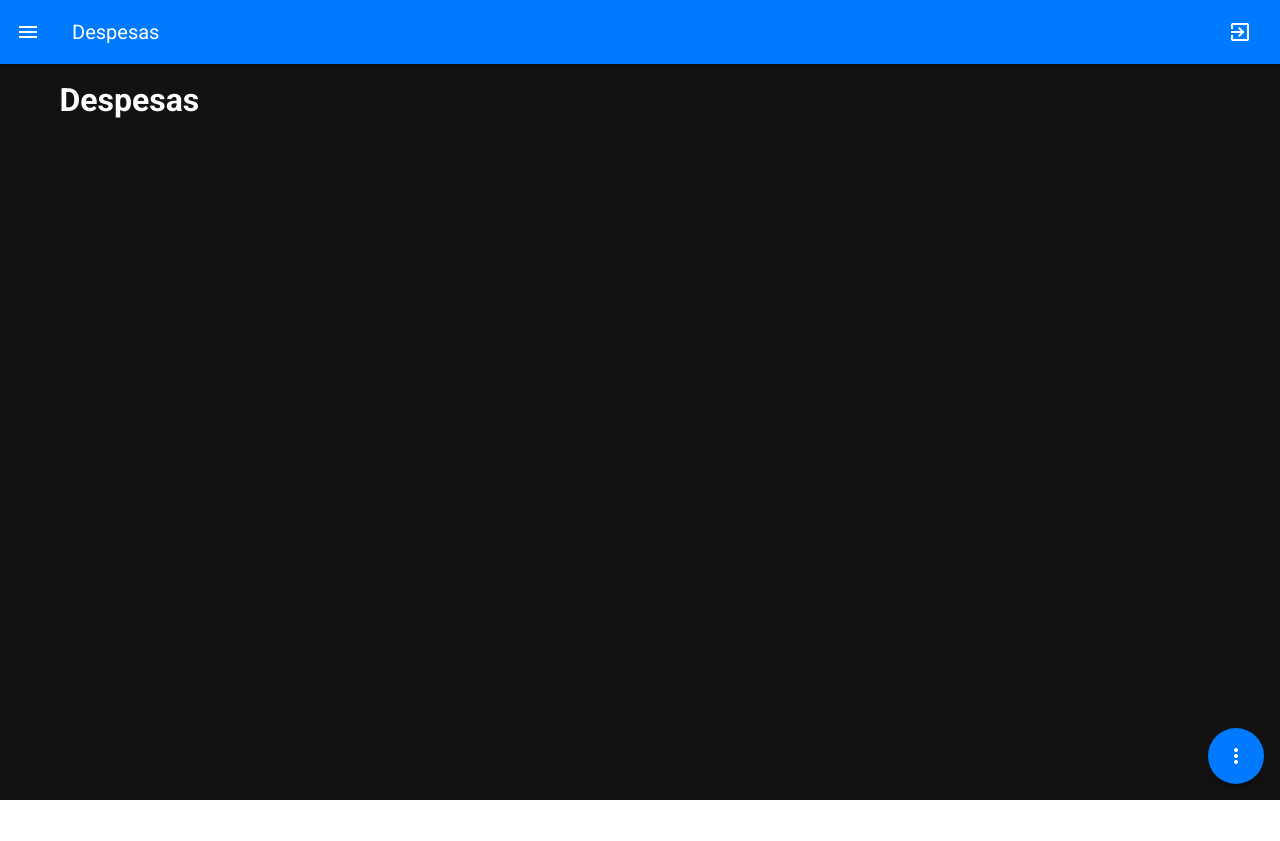
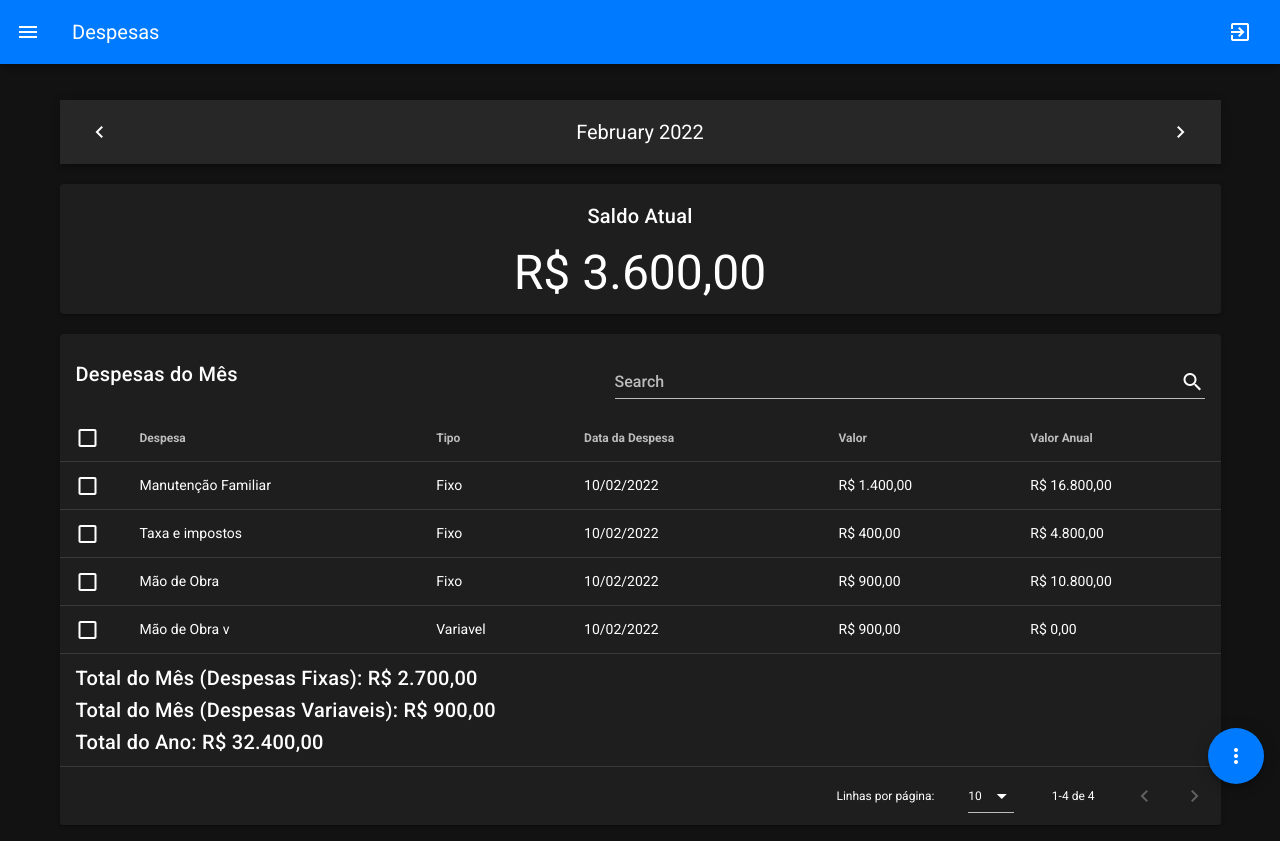
Before and after one commit to BrunaHosken/custo-producao-agricola, a Vue app in the folder front/: page /dashboard/despesas in a window 1280 px wide. Before the commit the page ends 800 px from the top, so only its background shows below. Built offline with nearby package versions, Linux system fonts and the light colour scheme.

Commit message:
tela pesquisa despesas

```diff
--- a/front/src/modules/dashboard/components/AppLayout.vue
+++ b/front/src/modules/dashboard/components/AppLayout.vue
@@ -9,21 +9,18 @@
         </v-flex>
       </v-layout>
     </v-container>
-    <AppFloatingButton v-show="!isShow" />
   </div>
 </template>
 
 <script>
 import AppMenu from "./AppMenu.vue";
 import AppToolbar from "./AppToolbar.vue";
-import AppFloatingButton from "./../modules/components/AppFloatingButton.vue";
 
 export default {
   name: "AppLayout",
   components: {
     AppToolbar,
     AppMenu,
-    AppFloatingButton,
   },
   data: () => ({
     drawer: false,
--- a/front/src/modules/dashboard/modules/components/AppFloatingButton.vue
+++ b/front/src/modules/dashboard/modules/components/AppFloatingButton.vue
@@ -25,19 +25,26 @@
         small
         color="red accent-2"
         title="Remover"
-        :disabled="disabled"
-        @click="showDeleteDialog = true"
+        :disabled="itens.length === 0"
+        @click="selectedItensDelete"
       >
         <!-- @click="delete" -->
         <v-icon>mdi-close-circle-outline</v-icon>
       </v-btn>
 
-      <v-btn fab small color="warning" title="Editar" :disabled="disabled">
+      <v-btn
+        fab
+        small
+        color="warning"
+        title="Editar"
+        :disabled="itens.length !== 1"
+        @click="selectedItensEdit"
+      >
         <!-- @click="edit" -->
         <v-icon>mdi-pencil-outline</v-icon>
       </v-btn>
 
-      <v-btn fab small color="success" title="Cadastrar">
+      <v-btn fab small color="success" title="Cadastrar" @click="newRegister">
         <!-- @click="new" -->
         <v-icon>mdi-plus-circle-outline</v-icon>
       </v-btn>
@@ -62,6 +69,7 @@ export default {
       type: Boolean,
       default: true,
     },
+    itens: [],
   },
   data() {
     return {
@@ -79,7 +87,20 @@ export default {
         this.showDeleteDialog = false;
       }
     },
+    newRegister() {
+      console.log("novo");
+    },
+    selectedItensDelete() {
+      this.showDeleteDialog = true;
+      console.log("Deletou", this.itens);
 
+      // console.log(
+      //   this.itens.reduce((a, b) => {
+      //     return b.index;
+      //   }, 0)
+      // );
+    },
+    selectedItensEdit() {},
     // addRecord(type) {
     //   this.$router
     //     .push({
--- /dev/null
+++ b/front/src/modules/dashboard/modules/components/TotalBalance.vue
@@ -0,0 +1,35 @@
+<template>
+  <v-card>
+    <v-card-title primary-title>
+      <div class="text-center ma-auto">
+        <p class="subheading">Saldo Atual</p>
+        <h1 class="display-2">{{ totalInCurrency }}</h1>
+      </div>
+    </v-card-title>
+  </v-card>
+</template>
+<script>
+import formatCurrentMixin from "./../../../../mixins/format-currency";
+
+export default {
+  name: "TotalBalance",
+  mixins: [formatCurrentMixin],
+  props: {
+    value: {
+      type: Number,
+      default: 0,
+    },
+  },
+  data: () => ({
+    total: 0,
+  }),
+  computed: {
+    totalInCurrency() {
+      return this.formatCurrency(this.total);
+    },
+  },
+  created() {
+    this.total = this.value;
+  },
+};
+</script>
--- a/front/src/modules/dashboard/modules/despesas/views/Despesas.vue
+++ b/front/src/modules/dashboard/modules/despesas/views/Despesas.vue
@@ -1,8 +1,182 @@
 <template>
-  <h1>Despesas</h1>
+  <v-layout row wrap>
+    <v-flex xs12>
+      <ToolbarByMonth class="mt-5 mb-3" format="MM-YYYY" month="02" />
+      <TotalBalance class="mt-5 mb-3" :value="value" />
+    </v-flex>
+    <v-flex xs12>
+      <v-card>
+        <v-card-title>
+          Despesas do Mês
+          <v-spacer></v-spacer>
+          <v-text-field
+            v-model="search"
+            append-icon="mdi-magnify"
+            label="Search"
+            hide-details
+          ></v-text-field>
+        </v-card-title>
+        <v-data-table
+          v-model="selected"
+          :headers="headers"
+          :items="produtos"
+          show-select
+          item-key="name"
+          :search="search"
+          multi-select
+          loading="false"
+          loading-text="Loading... Please wait"
+        >
+          <template v-slot:[`item.valor`]="{ item }">
+            {{ formatCurrency(item.valor) }}
+          </template>
+          <template v-slot:[`item.valorAnual`]="{ item }">
+            {{ formatCurrency(calculaValorAnual(item)) }}
+          </template>
+          <template v-slot:[`body.append`]>
+            <tr>
+              <td colspan="12">
+                <h3 class="mt-2">
+                  Total do Mês (Despesas Fixas):
+                  {{ formatCurrency(calculaTotalMêsFixo(produtos)) }}
+                </h3>
+
+                <h3>
+                  Total do Mês (Despesas Variaveis):
+                  {{ formatCurrency(calculaTotalMêsVariavel(produtos)) }}
+                </h3>
+
+                <h3 class="mb-2">
+                  Total do Ano:
+                  {{ formatCurrency(calculaTotalAnual(produtos)) }}
+                </h3>
+              </td>
+            </tr>
+          </template>
+        </v-data-table>
+      </v-card>
+    </v-flex>
+    <AppFloatingButton v-show="true" :itens="selected" />
+  </v-layout>
 </template>
+
 <script>
+import ToolbarByMonth from "./../../components/ToolbarByMonth.vue";
+import moment from "moment";
+
+import formatCurrentMixin from "./../../../../../mixins/format-currency";
+import AppFloatingButton from "./../../components/AppFloatingButton.vue";
+import TotalBalance from "./../../components/TotalBalance.vue";
+
 export default {
   name: "Despesas",
+  components: {
+    ToolbarByMonth,
+    AppFloatingButton,
+    TotalBalance,
+  },
+  mixins: [formatCurrentMixin],
+  data() {
+    return {
+      search: "",
+      selected: [],
+      headers: [
+        {
+          text: "Despesa",
+          align: "start",
+          sortable: false,
+          value: "name",
+        },
+        { text: "Tipo", value: "tipo" },
+        { text: "Data da Despesa", value: "data" },
+        { text: "Valor", value: "valor" },
+        { text: "Valor Anual", value: "valorAnual" },
+      ],
+      produtos: [
+        {
+          index: 1,
+          name: "Manutenção Familiar",
+          tipo: "Fixo",
+          data: moment().format("DD/MM/YYYY"),
+          valor: 1400,
+          valorAnual: 0,
+        },
+        {
+          index: 2,
+          name: "Taxa e impostos",
+          tipo: "Fixo",
+          data: moment().format("DD/MM/YYYY"),
+          valor: 400,
+          valorAnual: 0,
+        },
+        {
+          index: 3,
+          name: "Mão de Obra",
+          tipo: "Fixo",
+          data: moment().format("DD/MM/YYYY"),
+          valor: 900,
+          valorAnual: 0,
+        },
+        {
+          index: 4,
+          name: "Mão de Obra v",
+          tipo: "Variavel",
+          data: moment().format("DD/MM/YYYY"),
+          valor: 900,
+          valorAnual: 0,
+        },
+      ],
+      total: 0,
+      totalAnual: 0,
+    };
+  },
+  computed: {
+    value() {
+      return this.produtos.reduce((a, b) => {
+        return a + b.valor;
+      }, 0);
+    },
+  },
+
+  methods: {
+    calculaValorAnual(item) {
+      return item.tipo === "Fixo" ? item.valor * 12 : 0;
+    },
+    calculaTotalMêsFixo() {
+      return this.produtos.reduce((a, b) => {
+        return b.tipo === "Fixo"
+          ? this.search === "variavel"
+            ? 0
+            : a + b.valor
+          : a;
+      }, 0);
+    },
+    calculaTotalMêsVariavel() {
+      return this.produtos.reduce((a, b) => {
+        return b.tipo === "Variavel"
+          ? this.search === "fixo"
+            ? 0
+            : a + b.valor
+          : a;
+      }, 0);
+    },
+    calculaTotalAnual() {
+      return this.produtos.reduce((a, b) => {
+        return b.tipo === "Fixo" ? a + b.valor * 12 : a;
+      }, 0);
+    },
+  },
 };
 </script>
+
+<style>
+h3 {
+  align-items: center;
+  display: flex;
+  flex-wrap: wrap;
+  font-size: 1.25rem;
+  font-weight: 500;
+  letter-spacing: 0.0125em;
+  line-height: 2rem;
+}
+</style>
--- a/front/src/modules/dashboard/views/Dashboard.vue
+++ b/front/src/modules/dashboard/views/Dashboard.vue
@@ -52,8 +52,8 @@
           . Uma nova tela com os dados do item para edição será aberta.
         </p>
         <p>
-          Para remover um novo registro, clique no item desejado, abra o menu e
-          clique em
+          Para remover um novo registro, clique nos itens desejados, abra o menu
+          e clique em
           <v-btn fab small color="red accent-2">
             <v-icon>mdi-close-circle-outline</v-icon>
           </v-btn>
```
